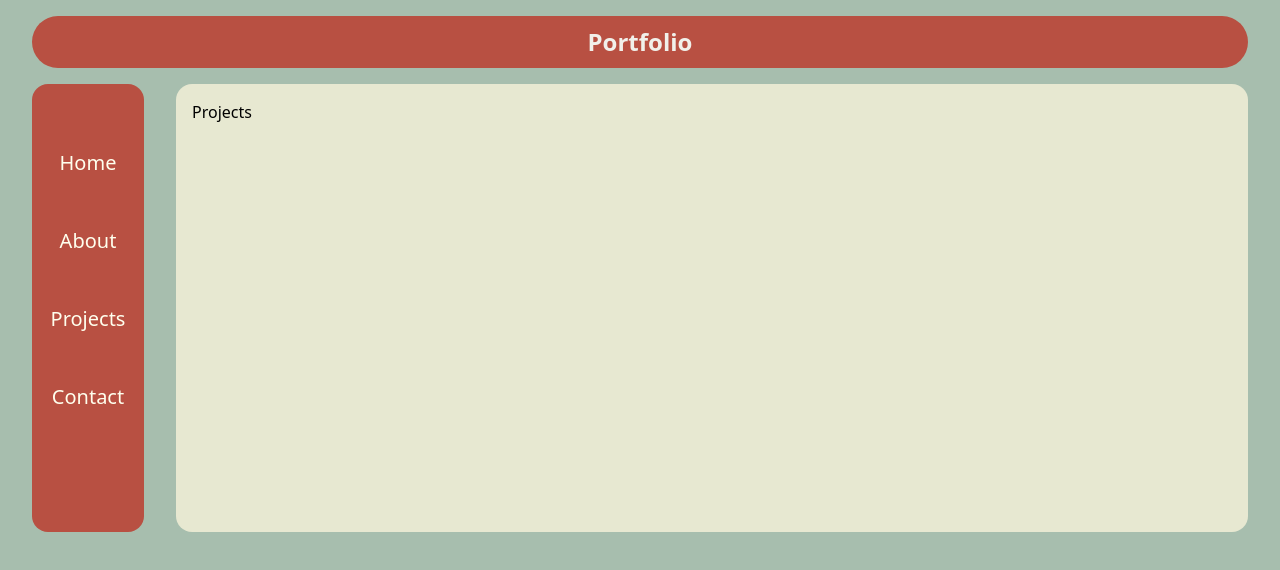
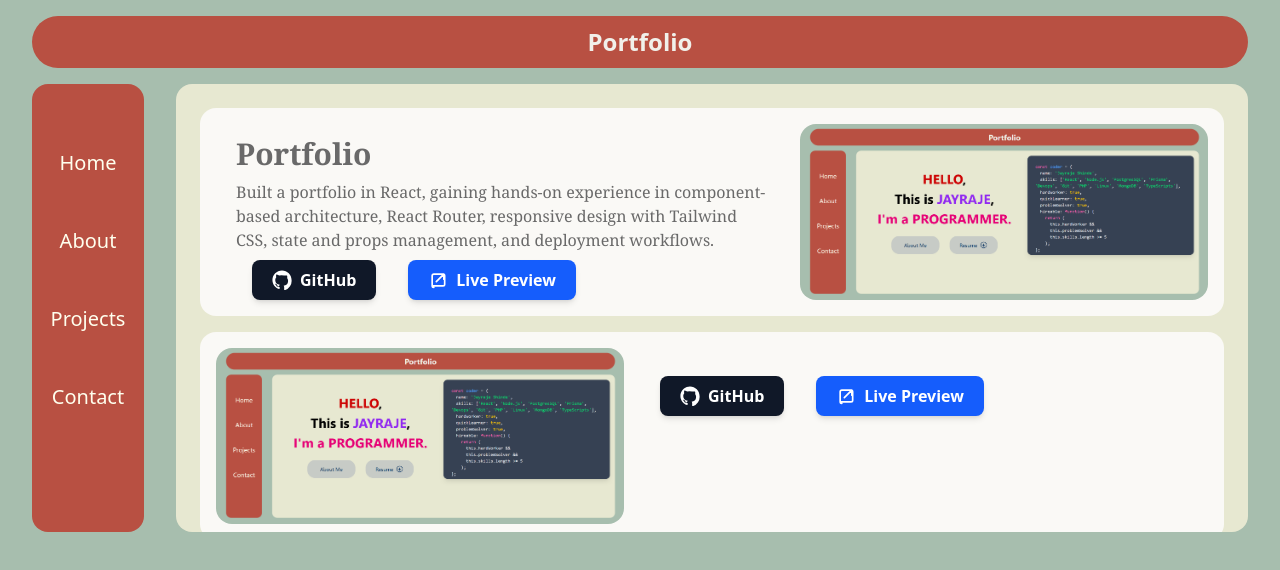
Before and after one commit to Jayraje-Shinde/PortFolio, a React (Vite) app: page /Projects in a window 1280 px wide. Shown: the top 570 px of the page. Built offline with nearby package versions, Linux system fonts and the light colour scheme.

Commit message:
changed few styles and made projects component with sub components as github and live previw buttons and single projects element

```diff
--- a/src/components/Projects.jsx
+++ b/src/components/Projects.jsx
@@ -1,7 +1,82 @@
+import { div } from 'framer-motion/client'
+import img from '../../public/Screenshot 2025-09-02 235125.png'
 export function Projects() {
 	return (
-		<div>
-			Projects
+		<div className="">
+			<ProjectComponent title="Portfolio" desc="Built a portfolio in React, gaining hands-on experience in component-based architecture, React Router, responsive design with Tailwind CSS, state and props management, and deployment workflows." githublink="https://github.com/Jayraje-Shinde/PortFolio/" livepreviewlink="https://jayraje-shinde.vercel.app/" />
+			<ProjectComponent reverse={true} />
 		</div>
 	)
 }
+
+function ProjectComponent({ title, desc, reverse = false, githublink, livepreviewlink }) {
+	return (
+		<div className={`bg-[#FAF9F6] text-[#696969] hover:shadow-lg mx-2 mb-4 mt-2 p-4 rounded-2xl h-52 flex ${reverse ? "flex-row-reverse" : ""} justify-between`}>
+			<div className={`flex-1 mx-2 mr-4 rounded-2xl `}>
+				<div className='flex m-3 gap-2 flex-col'>
+					<span className={`text-3xl font-bold ${reverse ? "float-right" : "float-left"} font-serif`}>{title}</span>
+					<p className='font-serif'>{desc}</p>
+					<div className='flex gap-4'>
+						<Githubbutton Link={githublink} />
+						<Livepreview Link={livepreviewlink} />
+					</div>
+				</div>
+			</div>
+			<div>
+				<img className='h-full rounded-2xl' src={img} alt="img not found" />
+			</div>
+		</div >
+	)
+}
+
+function Githubbutton({ Link }) {
+	return (
+		<a
+			href={Link}
+			target="_blank"
+			rel="noopener noreferrer"
+			className="inline-flex items-center px-5 py-2 mx-4 bg-gray-900 text-white font-semibold rounded-lg shadow-md hover:bg-gray-800 transition duration-300"
+		>
+			{/* GitHub Icon (optional) */}
+			<svg
+				xmlns="http://www.w3.org/2000/svg"
+				className="w-5 h-5 mr-2"
+				fill="currentColor"
+				viewBox="0 0 24 24"
+			>
+				<path d="M12 .5C5.65.5.5 5.65.5 12c0 5.1 3.3 9.4 7.9 10.9.6.1.8-.3.8-.6v-2c-3.2.7-3.9-1.5-3.9-1.5-.5-1.1-1.2-1.5-1.2-1.5-1-.7.1-.7.1-.7 1.1.1 1.7 1.2 1.7 1.2 1 .1.5 2 .5 2 .9.1 1.8-.4 2.2-.7.1-.7.4-1.1.7-1.4-2.6-.3-5.4-1.3-5.4-5.9 0-1.3.5-2.4 1.2-3.2-.1-.3-.5-1.5.1-3.1 0 0 1-.3 3.3 1.2a11.5 11.5 0 0 1 6 0C17 6.3 18 6.6 18 6.6c.6 1.6.2 2.8.1 3.1.7.8 1.2 1.9 1.2 3.2 0 4.6-2.8 5.6-5.4 5.9.4.4.7.9.7 1.9v2.9c0 .3.2.7.8.6A11.6 11.6 0 0 0 23.5 12C23.5 5.65 18.35.5 12 .5z" />
+			</svg>
+			GitHub
+		</a>
+
+	)
+}
+
+function Livepreview({ Link }) {
+	return (
+		<a
+			href={Link}
+			target="_blank"
+			rel="noopener noreferrer"
+			className="inline-flex items-center px-5 py-2 bg-blue-600 text-white font-semibold rounded-lg shadow-md hover:bg-blue-500 transition duration-300"
+		>
+			{/* External Link Icon */}
+			<svg
+				xmlns="http://www.w3.org/2000/svg"
+				className="w-5 h-5 mr-2"
+				fill="none"
+				viewBox="0 0 24 24"
+				stroke="currentColor"
+				strokeWidth={2}
+			>
+				<path
+					strokeLinecap="round"
+					strokeLinejoin="round"
+					d="M13 5h6m0 0v6m0-6L10 14m-4 5h12a2 2 0 002-2V7a2 2 0 00-2-2H7a2 2 0 00-2 2v12a2 2 0 002 2z"
+				/>
+			</svg>
+			Live Preview
+		</a>
+
+	)
+}
```
Also changed, not shown: public/Screenshot 2025-09-02 235125.png (added).
